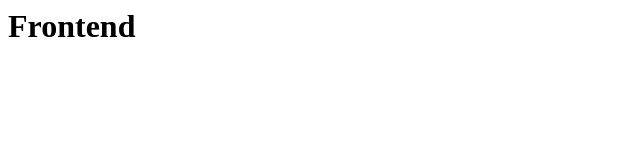
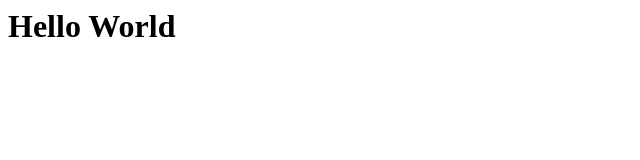
Before and after one commit to momaat/restapiharjoitus, a website: page public/index.html in a window 1280 px wide. Shown: the whole page, without its empty margins (0-640 px from the left). Drawn offline with Linux system fonts and the light colour scheme.

Commit message:
hello world

```diff
--- a/public/index.html
+++ b/public/index.html
@@ -1,7 +1,7 @@
 <head>
   <meta charset="utf-8" />
   <body>
-    <h1>Frontend</h1>
+    <h1>Hello World</h1>
 
     <ul></ul>
 
```
